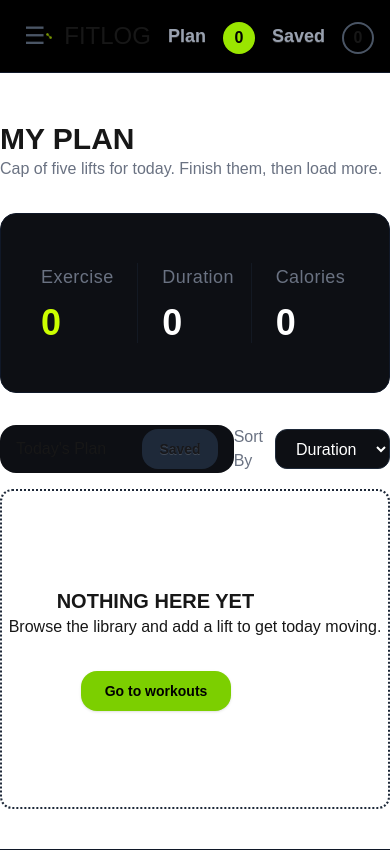
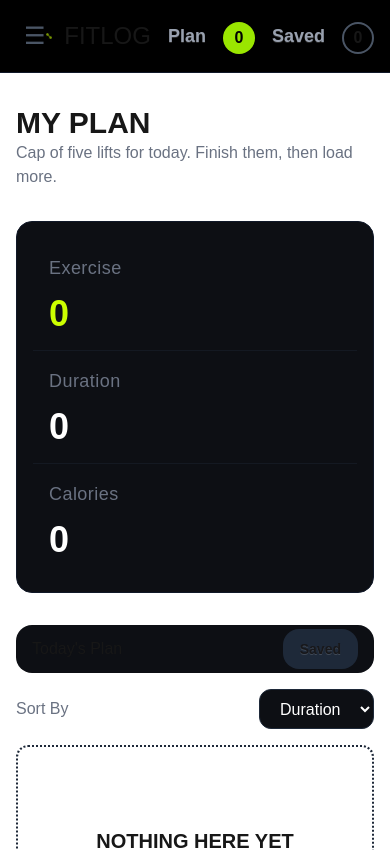
Before and after one commit to mrrh-dev/Fit-Log, a Next.js app: page /myplan in a window 390 px wide. Shown: the top 850 px of the page. Built offline with nearby package versions, Linux system fonts and the light colour scheme.

Commit message:
there was some problem in terms of responsiveness,try to solve it

```diff
--- a/app/component/Footer.tsx
+++ b/app/component/Footer.tsx
@@ -4,12 +4,13 @@ import { CiDumbbell } from 'react-icons/ci';
 const Footer = () => {
   return (
     <footer className="w-full border-t border-gray-900 h-30 mt-10">
-      <div className="container mx-auto  flex justify-between items-center mt-13">
+      <div className="container mx-auto px-4 sm:px-6 flex flex-col sm:flex-row justify-between items-center gap-4 mt-13">
         <div className="flex justify-between items-center gap-2">
           <CiDumbbell className="text-lime-500 text-2xl" />
           <h2>FITLOG</h2>
         </div>
-        <div className="text-zinc-500 font-medium">
+
+        <div className="text-zinc-500 font-medium text-center sm:text-right">
           © 2026 FitLog — Workout Library.Train hard,log honest
         </div>
       </div>
--- a/app/component/Gymcard.tsx
+++ b/app/component/Gymcard.tsx
@@ -17,7 +17,7 @@ const Gymcard = ({ exercise }: Gymcardprops) => {
           alt={exercise.name}
           width={300}
           height={400}
-          className="h-70 w-full object-cover"
+          className="h-60 sm:h-70 w-full object-cover"
         />
         <div className="p-3">
           <div className="mb-2 flex flex-wrap gap-1.5">
@@ -36,7 +36,7 @@ const Gymcard = ({ exercise }: Gymcardprops) => {
 
           <p className="mt-1 text-sm text-zinc-400">{exercise.equipment}</p>
 
-          <div className="mt-2 flex items-center justify-between text-xs text-zinc-300">
+          <div className="mt-2 flex flex-wrap items-center justify-between gap-2 text-xs text-zinc-300">
             <span className="flex font-bold gap-1">
               <span>
                 <FaRegClock />
--- a/app/component/Library.tsx
+++ b/app/component/Library.tsx
@@ -2,9 +2,7 @@ import React from 'react';
 import Gymcard from './Gymcard';
 import { Exercise } from '../types/gymtypes';
 const getLibrary = async () => {
-  const res = await fetch('https://api.abcz.workers.dev/api/fitlog', {
-    cache: 'force-cache',
-  });
+  const res = await fetch('https://api.abcz.workers.dev/api/fitlog');
   if (!res.ok) throw new Error('fetching is not successful');
   return res.json();
 };
--- a/app/myplan/page.tsx
+++ b/app/myplan/page.tsx
@@ -1,5 +1,4 @@
 'use client';
-
 import React, { useContext, useState } from 'react';
 import { ExerciseContext } from '../contexts/Exercise';
 import Link from 'next/link';
@@ -10,8 +9,6 @@ type SortOption = 'Duration' | 'Calories' | 'Rating';
 
 const Myplanpage = () => {
   const { countplan, countsave, plan, save } = useContext(ExerciseContext);
-
-  // Today's Plan / Saved
   const [buttontype, setbuttontype] = useState<`Today's Plan` | 'Saved'>(
     'Saved',
   );
@@ -23,7 +20,7 @@ const Myplanpage = () => {
     setbuttontype(type);
   };
 
-  // Which list are we currently displaying?
+  //  list that are we currently displaying
   const currentList = buttontype === `Today's Plan` ? plan : save;
 
   // Sort current list
@@ -44,9 +41,8 @@ const Myplanpage = () => {
   });
 
   return (
-    <div className="container mx-auto">
-      {/* Header */}
-      <div className="mt-12">
+    <div className="container mx-auto px-4 sm:px-6">
+      <div className="mt-8 sm:mt-10 md:mt-12">
         <h1 className="text-3xl font-bold">MY PLAN</h1>
 
         <p className="text-gray-500">
@@ -54,12 +50,11 @@ const Myplanpage = () => {
         </p>
       </div>
 
-      {/* Plan / Saved Statistics */}
-      <div className="w-full h-45 grid grid-cols-3 p-6 items-center mt-8 rounded-2xl bg-[#0d0f14] border border-gray-900 divide-x divide-gray-800/40">
-        {/* Today's Plan Statistics */}
+      <div className="w-full min-h-45 grid grid-cols-1 sm:grid-cols-3 p-4 sm:p-6 items-center mt-8 rounded-2xl bg-[#0d0f14] border border-gray-900 divide-y sm:divide-y-0 sm:divide-x divide-gray-800/40">
+        {/* Today's Plan */}
         {buttontype === `Today's Plan` && (
           <>
-            <div className="flex flex-col gap-1 pl-4">
+            <div className="flex flex-col gap-1 py-4 sm:py-0 pl-4">
               <p className="text-lg text-gray-500 font-medium tracking-wide">
                 Exercise
               </p>
@@ -69,7 +64,7 @@ const Myplanpage = () => {
               </p>
             </div>
 
-            <div className="flex flex-col gap-1 pl-6">
+            <div className="flex flex-col gap-1 py-4 sm:py-0 pl-4 sm:pl-6">
               <p className="text-lg text-gray-500 font-medium tracking-wide">
                 Duration
               </p>
@@ -81,7 +76,7 @@ const Myplanpage = () => {
               </p>
             </div>
 
-            <div className="flex flex-col gap-1 pl-6">
+            <div className="flex flex-col gap-1 py-4 sm:py-0 pl-4 sm:pl-6">
               <p className="text-lg text-gray-500 font-medium tracking-wide">
                 Calories
               </p>
@@ -95,10 +90,10 @@ const Myplanpage = () => {
           </>
         )}
 
-        {/* Saved Statistics */}
+        {/* Saved */}
         {buttontype === 'Saved' && (
           <>
-            <div className="flex flex-col gap-1 pl-4">
+            <div className="flex flex-col gap-1 py-4 sm:py-0 pl-4">
               <p className="text-lg text-gray-500 font-medium tracking-wide">
                 Exercise
               </p>
@@ -108,7 +103,7 @@ const Myplanpage = () => {
               </p>
             </div>
 
-            <div className="flex flex-col gap-1 pl-6">
+            <div className="flex flex-col gap-1 py-4 sm:py-0 pl-4 sm:pl-6">
               <p className="text-lg text-gray-500 font-medium tracking-wide">
                 Duration
               </p>
@@ -120,7 +115,7 @@ const Myplanpage = () => {
               </p>
             </div>
 
-            <div className="flex flex-col gap-1 pl-6">
+            <div className="flex flex-col gap-1 py-4 sm:py-0 pl-4 sm:pl-6">
               <p className="text-lg text-gray-500 font-medium tracking-wide">
                 Calories
               </p>
@@ -135,10 +130,10 @@ const Myplanpage = () => {
         )}
       </div>
 
-      {/* Today's Plan / Saved + Sort */}
-      <div className="flex justify-between items-center mt-8">
-        {/* Today's Plan / Saved buttons */}
-        <div className="w-70 h-12 rounded-2xl bg-[#0d0f14]">
+      {/* Today's Plan,Saved and Sort */}
+      <div className="flex flex-col sm:flex-row justify-between items-stretch sm:items-center gap-4 mt-8">
+        {/* Today's Plan and Saved buttons */}
+        <div className="w-full sm:w-70 h-12 rounded-2xl bg-[#0d0f14]">
           <div className="flex justify-between px-4 items-center p-1">
             <button
               onClick={() => handlebuttonchange(`Today's Plan`)}
@@ -165,7 +160,7 @@ const Myplanpage = () => {
         </div>
 
         {/* Sort By */}
-        <div className="flex items-center gap-3">
+        <div className="flex items-center justify-between sm:justify-start gap-3">
           <span className="text-gray-500">Sort By</span>
 
           <select
@@ -184,28 +179,31 @@ const Myplanpage = () => {
 
       {/* Empty Today's Plan */}
       {buttontype === `Today's Plan` && countplan === 0 && (
-        <div className="w-full h-80 mt-4 flex items-center justify-center border-gray-800 border-2 border-dotted rounded-xl">
-          <div>
-            <h1 className="mx-12 text-xl font-bold">NOTHING HERE YET</h1>
+        <div className="w-full min-h-80 mt-4 px-4 flex items-center justify-center border-gray-800 border-2 border-dotted rounded-xl">
+          <div className="text-center">
+            <h1 className="text-xl font-bold">NOTHING HERE YET</h1>
 
-            <p>Browse the library and add a lift to get today moving.</p>
+            <p className="mt-2">
+              Browse the library and add a lift to get today moving.
+            </p>
 
-            <button className="px-6 py-2.5 mt-8 mx-18 text-sm font-semibold text-black rounded-2xl bg-lime-500 hover:opacity-95 shadow-sm">
+            <button className="px-6 py-2.5 mt-8 text-sm font-semibold text-black rounded-2xl bg-lime-500 hover:opacity-95 shadow-sm">
               <Link href="/workout">Go to workouts</Link>
             </button>
           </div>
         </div>
       )}
 
-      {/* Empty Saved */}
       {buttontype === 'Saved' && countsave === 0 && (
-        <div className="w-full h-80 mt-4 flex items-center justify-center border-gray-800 border-2 border-dotted rounded-xl">
-          <div>
-            <h1 className="mx-12 text-xl font-bold">NOTHING HERE YET</h1>
+        <div className="w-full min-h-80 mt-4 px-4 flex items-center justify-center border-gray-800 border-2 border-dotted rounded-xl">
+          <div className="text-center">
+            <h1 className="text-xl font-bold">NOTHING HERE YET</h1>
 
-            <p>Browse the library and add a lift to get today moving.</p>
+            <p className="mt-2">
+              Browse the library and add a lift to get today moving.
+            </p>
 
-            <button className="px-6 py-2.5 mt-8 mx-18 text-sm font-semibold text-black rounded-2xl bg-lime-500 hover:opacity-95 shadow-sm">
+            <button className="px-6 py-2.5 mt-8 text-sm font-semibold text-black rounded-2xl bg-lime-500 hover:opacity-95 shadow-sm">
               <Link href="/workout">Go to workouts</Link>
             </button>
           </div>
```
Also changed, not shown: app/component/Detailgymcard.tsx (+16 -6 lines), app/component/PlanCard.tsx (+19 -12 lines), app/component/SavedCard.tsx (+15 -13 lines).
